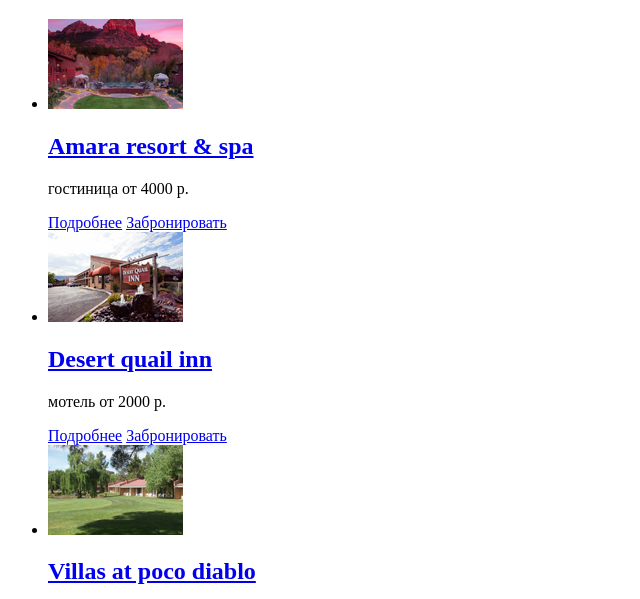
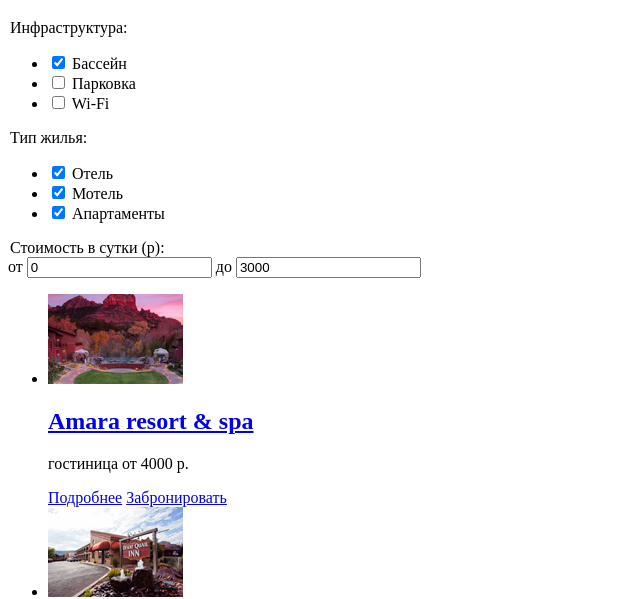
Before and after one commit to Ktoita/1350499-sedona-28, a plain HTML site: page hotels.html in a window 1280 px wide. Shown: the part 231-830 px from the top of the page, without its empty margins (0-640 px from the left). Drawn offline with Linux system fonts and the light colour scheme.

Commit message:
Завершаем разметку

```diff
--- a/hotels.html
+++ b/hotels.html
@@ -29,9 +29,56 @@
 		</header>
 
 		<main>
-			<h1 class="title">Фильтр гостиниц</h1>
+			<h1 class="title visually-hidden">Фильтр гостиниц</h1>
 
-			<!--Форма поиска-->
+			<form action="" method="get">
+				<div class="infrastructure">
+					<legend>Инфраструктура:</legend>
+					<ul>
+						<li>
+							<input type="checkbox" name="pool" id="pool" checked>
+							<label for="pool">Бассейн</label>
+						</li>
+						<li>
+							<input type="checkbox" name="parking" id="parking">
+							<label for="pool">Парковка</label>
+						</li>
+						<li>
+							<input type="checkbox" name="wi-fi" id="wi-fi">
+							<label for="wi-fi">Wi-Fi</label>
+						</li>
+					</ul>
+				</div>
+				<div class="housing-typologies">
+					<legend>Тип жилья:</legend>
+					<ul>
+						<li>
+							<input type="checkbox" name="hotel" id="hotel" checked>
+							<label for="hotel">Отель</label>
+						</li>
+						<li>
+							<input type="checkbox" name="motel" id="motel" checked>
+							<label for="motel">Мотель</label>
+						</li>
+						<li>
+							<input type="checkbox" name="apartments" id="apartments" checked>
+							<label for="apartments">Апартаменты</label>
+						</li>
+					</ul>
+				</div>
+				<div class="price-slider">
+					<legend>Стоимость в сутки (р):</legend>
+					<div class="price-amount">
+						<label for="price-min">от</label>
+						<input type="text" class="price-min" name="price-min" value="0">
+						<label for="price-max">до</label>
+						<input type="text" class="price-max" name="price-max" value="3000">
+					</div>
+					<div class="slider">
+						<!--слайдер-->
+					</div>
+				</div>
+			</form>
 
 			<section class="hotels">
 				<ul class="hotels__list">
```
